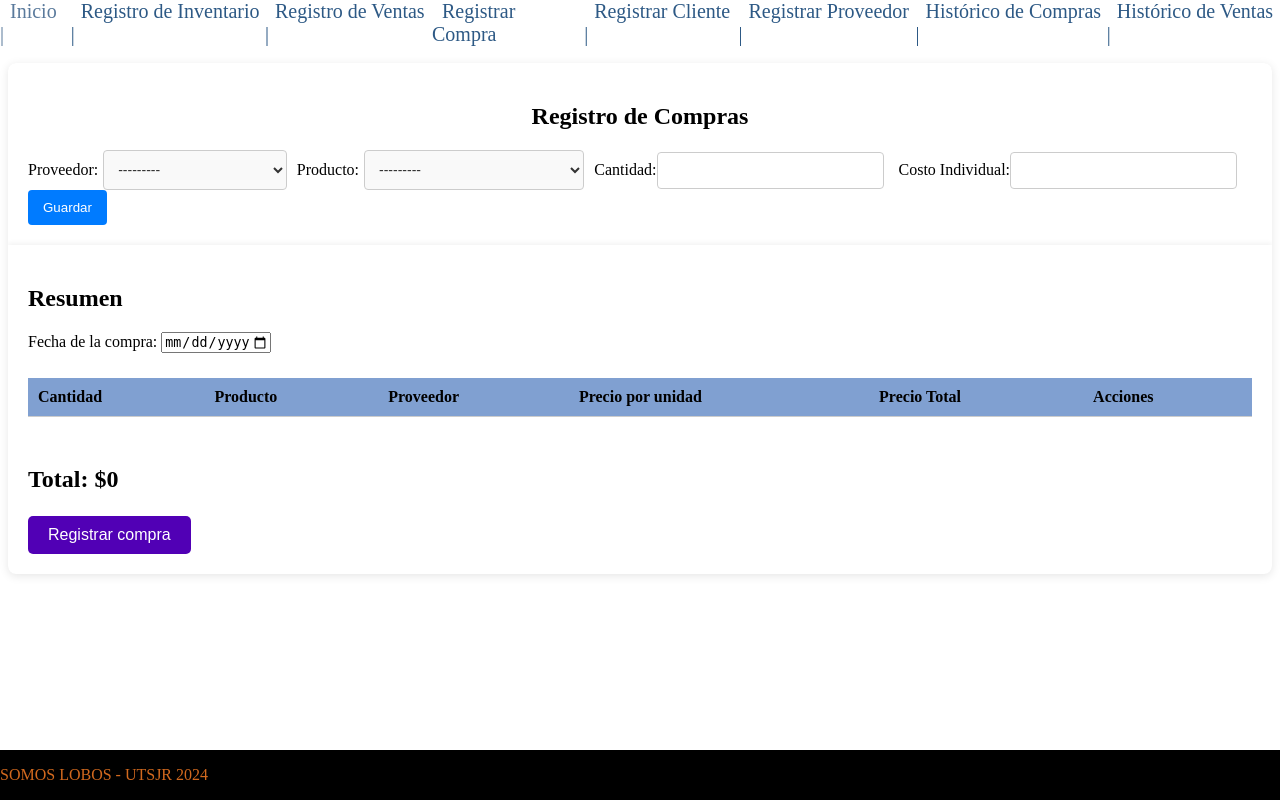
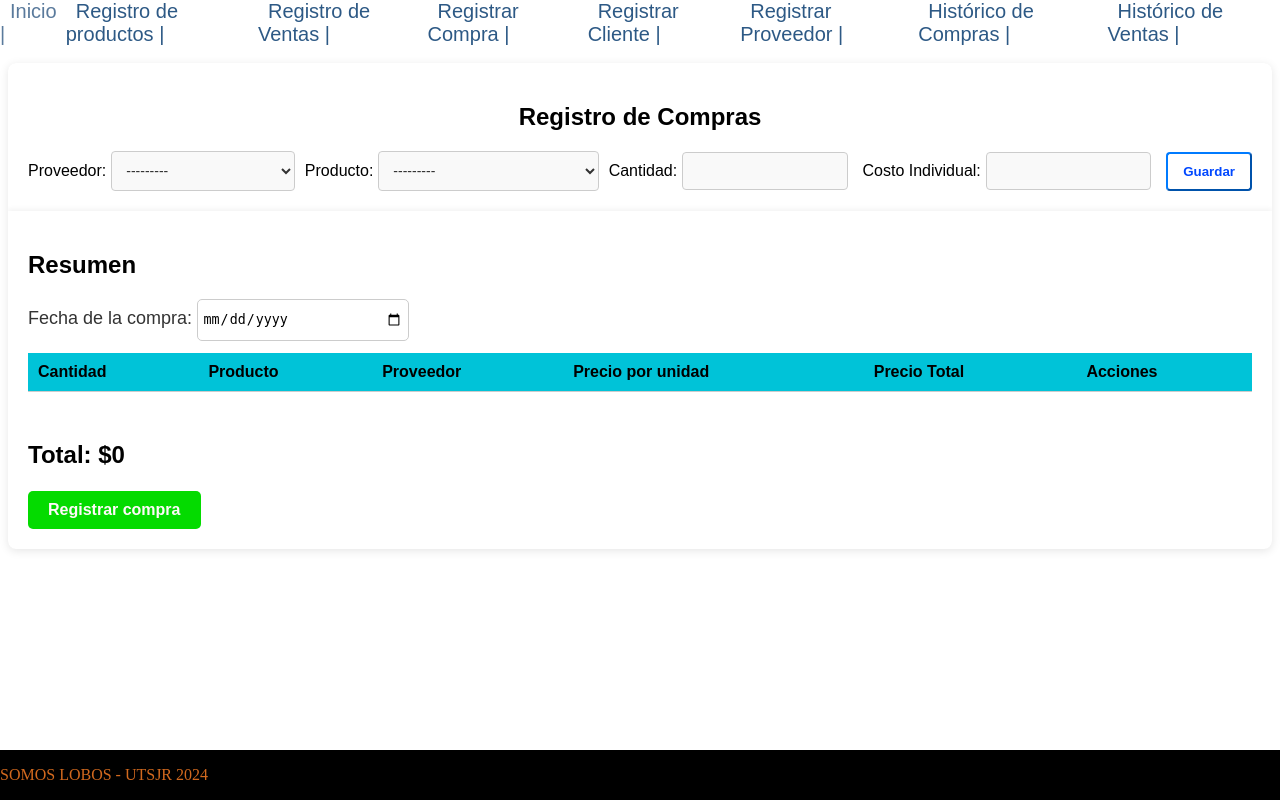
Before and after one commit to Cyrc3/estadias2, a Django app: page /registro_compra/ in a window 1280 px wide. Run offline with Django 3.2, Linux system fonts and the light colour scheme; data that the repository does not hold is empty.

Commit message:
correczion de botones y mejora de diseño en compra

```diff
--- a/estadias1/accounts/forms.py
+++ b/estadias1/accounts/forms.py
@@ -6,10 +6,9 @@ from .models import Categoria, Producto, Cliente, Proveedor, Detalle_Compra, Det
 
 class ProductoForm(forms.ModelForm):
     id_categoria = forms.ModelChoiceField(queryset=Categoria.objects.all(), label='Categoría', to_field_name='descripcion')
-    id_proveedor = forms.ModelChoiceField(queryset=Proveedor.objects.all(), label='Proveedor', to_field_name='razon_social')
     class Meta:
         model = Producto
-        fields = ['nombre','id_proveedor','id_categoria','costo_venta','stock']
+        fields = ['nombre','id_categoria','costo_venta','stock']
 
 
 
--- a/estadias1/accounts/models.py
+++ b/estadias1/accounts/models.py
@@ -45,7 +45,7 @@ class Proveedor(models.Model):
         db_table = 'proveedor'
         managed = False
     def __str__(self):
-        return f"{self.id_proveedor} - {self.razon_social}"
+        return self.razon_social
 
 
 class Categoria(models.Model):
@@ -61,7 +61,6 @@ class Categoria(models.Model):
 
 class Producto(models.Model):
     id_producto = models.AutoField(primary_key=True)
-    id_proveedor = models.ForeignKey(Proveedor, on_delete=models.SET_NULL,db_column='id_proveedor',null=True)
     stock = models.IntegerField()
     nombre = models.CharField(max_length=255)
     id_categoria = models.ForeignKey(Categoria, on_delete=models.SET_NULL,db_column='id_categoria',null=True)
@@ -71,7 +70,7 @@ class Producto(models.Model):
         db_table = 'producto'
         managed = False
     def __str__(self):
-        return f"{self.id_producto} - {self.nombre}"
+        return self.nombre
 
 
 class Compra(models.Model):
--- a/estadias1/accounts/views.py
+++ b/estadias1/accounts/views.py
@@ -123,11 +123,10 @@ def registrar_compra(request):
                 print(f"Error al guardar la compra: {e}")
 
         else:
-              print("El formulario no es válido")
+            print("El formulario no es válido")
     else:
         form=CompraForm()
     return render(request, 'registro_compra.html', {'form':form})
-
 
 
 def registro_ventas(request):
--- a/estadias1/estadias1/static/JavaScript/Registro_compra_form.js
+++ b/estadias1/estadias1/static/JavaScript/Registro_compra_form.js
@@ -62,10 +62,12 @@ document
     document.getElementById("id_costo").value = "";
   });
 
+
+
 //editar compra
 document
-  .getElementById("editarCompraBtn")
-  .addEventListener("click", function () {
+  .getElementById("editarCompraBtn").addEventListener("click", function (event) {
+    event.preventDefault();
     const rows = document.querySelectorAll("#resumenTabla tr");
 
     rows.forEach((row, index) => {
@@ -77,6 +79,8 @@ document
     });
     document.getElementById("editarCompraBtn").style.display = "none"; // Hide the Edit Compra button after it is clicked
   });
+
+
 
 function editarFila(row) {
   const cantidadCell = row.cells[0];
--- a/estadias1/estadias1/static/styles/style_base.css
+++ b/estadias1/estadias1/static/styles/style_base.css
@@ -23,6 +23,7 @@ header nav ul li a:hover {
 
 /* Estilos para el menú de navegación */
 header {
+    font-family: Arial, Helvetica, sans-serif;
     position: fixed;
     top: 0;
     left: 0;
--- a/estadias1/estadias1/static/styles/styles_compras.css
+++ b/estadias1/estadias1/static/styles/styles_compras.css
@@ -1,5 +1,6 @@
 /* Estilos para el contenedor principal */
 .container {
+    font-family: Arial, Helvetica, sans-serif;
     display: flex;
     flex-direction: column;
     max-width: 1300px;
@@ -65,6 +66,29 @@
     font-size: 14px;
 }
 
+#id_cantidad{
+    padding: 10px;
+    border: 1px solid #ccc;
+    border-radius: 4px;
+    background-color: #f9f9f9;
+    color: #333;
+    width: 50%; /* Ocupa todo el ancho disponible */
+    font-size: 14px;
+    margin-right: 10px; /* Tamaño de fuente */
+    margin-left: 5px;
+}
+
+#id_costo{
+    padding: 10px;
+    border: 1px solid #ccc;
+    border-radius: 4px;
+    background-color: #f9f9f9;
+    color: #333;
+    width: 50%; /* Ocupa todo el ancho disponible */
+    font-size: 14px;
+    margin-right: 10px; /* Tamaño de fuente */
+    margin-left: 5px;
+}
 
 
 /* Estilos para los campos del formulario */
@@ -79,13 +103,19 @@
 
 /* Estilos para el botón de guardar */
 #btnGuardar {
-    background-color: #007bff;
-    color: #ffffff;
-    border: none;
+    background-color: #ffffff;
+    color: #0048ff;
+    border-color: #007bff;
     border-radius: 4px;
     padding: 10px 15px;
     cursor: pointer;
+    font-weight: bold;
+}
 
+#btnGuardar:hover{
+    background-color: #006efe;
+    color: #ffffff;
+    border-color: #007bff;
 }
 
 /* Estilos para la sección "bottom" */
@@ -99,14 +129,14 @@
 
 /* Estilos para el encabezado de la tabla */
 #resumenTabla th {
-    background-color: #80a0d1;
+    background-color: #00c3d8;
 }
 
 /* Estilos para la tabla de resumen */
 #resumenTabla {
     width: 100%;
     border-collapse: collapse;
-    margin-top: 2%;
+    margin-top: 1%;
     margin-bottom: 4%;
 }
 
@@ -159,8 +189,9 @@
 }
 
 input[type="submit"] {
-    background-color: #5100b5;
-    color: white;
+    background-color: #04db00;
+    color: rgb(255, 249, 249);
+    font-weight: bold;
     border: none;
     padding: 10px 20px;
     border-radius: 5px;
@@ -171,5 +202,64 @@ input[type="submit"] {
 }
 
 input[type="submit"]:hover {
-    background-color: #7bc1e4;
+    background-color: #cf0080;
 }
+
+#editarCompraBtn {
+    background-color: #ffa200; /* Color de fondo amarillo */
+    margin-left: 10px; /* Espacio a la izquierda para separarlo del otro botón */
+    color: rgb(255, 249, 249);
+    font-weight: bold;
+    border: none;
+    padding: 10px 20px;
+    border-radius: 5px;
+    cursor: pointer;
+    font-size: 16px;
+    margin-top: 50px;
+    margin-left: 2%;
+}
+
+#editarCompraBtn:hover {
+    background-color: #ff9900; /* Color de fondo más oscuro al pasar el mouse */
+}
+
+td{
+    font-weight: bold;
+}
+
+label{
+    font-weight: 500;
+}
+
+#lfecha {
+    font-size: 18px; /* Ajusta el tamaño de la fuente del label */
+    color: #333; /* Cambia el color del texto */
+}
+input[type="date"] {
+    width: 200px; /* Ajusta el ancho del input */
+    height: 30px; /* Ajusta la altura del input */
+    border: 1px solid #ccc; /* Añade un borde al input */
+    border-radius: 5px; /* Redondea las esquinas del input */
+    padding: 5px; /* Añade un poco de espacio alrededor del texto en el input */
+}
+
+
+.editarBtn {
+    background-color: #0095ff; /* Color de fondo azul */
+    color: white; /* Texto en color blanco */
+    border: none; /* Sin bordes */
+    padding: 10px 15px; /* Espaciado interno */
+    border-radius: 5px; /* Bordes redondeados */
+    cursor: pointer; /* Cursor en forma de mano al pasar el mouse */
+    font-size: 13px; /* Tamaño de la fuente */
+}
+
+.eliminarBtn {
+    background-color: #ff0019; /* Color de fondo rojo */
+    color: white; /* Texto en color blanco */
+    border: none; /* Sin bordes */
+    padding: 10px 15px; /* Espaciado interno */
+    border-radius: 5px; /* Bordes redondeados */
+    cursor: pointer; /* Cursor en forma de mano al pasar el mouse */
+    font-size: 13px; /* Tamaño de la fuente */
+}
--- a/estadias1/estadias1/templates/base.html
+++ b/estadias1/estadias1/templates/base.html
@@ -13,9 +13,9 @@
         <nav>
             <ul>
                 <li><a href="{% url 'menu_principal' %}">Inicio  |</a></li>
-                <li><a href="{% url 'producto' %}">Registro de Inventario |</a></li>
+                <li><a href="{% url 'producto' %}">Registro de productos |</a></li>
                 <li><a href="{% url 'ventas' %}">Registro de Ventas | </a></li>
-                <li><a href="{% url 'compra' %}">Registrar Compra</a></li>
+                <li><a href="{% url 'compra' %}">Registrar Compra   |</a></li>
                 <li><a href="{% url 'cliente' %}">Registrar Cliente |</a></li>
                 <li><a href="{% url 'proveedor' %}">Registrar Proveedor |</a></li>
                 <li><a href="{% url 'historicoCompras' %}">Histórico de Compras |</a></li>
--- a/estadias1/estadias1/templates/registro_categoria.html
+++ b/estadias1/estadias1/templates/registro_categoria.html
@@ -18,7 +18,7 @@
     <label for="descripcion">Descripción:</label><br>
     <input type="text" id="descripcion" name="descripcion" required><br>
 
-    <button class="logout-button" onclick="window.location.href='#logout'">Logout</button>
+    <a href="{% url 'producto' %}" class="value">Regresar</a>
 
     <button type="submit">Guardar</button>
 </form>
--- a/estadias1/estadias1/templates/registro_compra.html
+++ b/estadias1/estadias1/templates/registro_compra.html
@@ -18,18 +18,10 @@
 
             <input type="button" value="Guardar" id="btnGuardar">
 
-        {% if form.errors %}
-        <div class="alert alert-danger">
-            {% for field, errors in form.errors.items %}
-            <strong>{{ field|title }}</strong>: {{ errors|striptags }}
-            {% endfor %}
-        </div>
-        {% endif %}
-
     </div>
     <div class="bottom">
         <h2>Resumen</h2>
-        <label for="fecha">Fecha de la compra:</label>
+        <label for="fecha" id="lfecha">Fecha de la compra:</label>
         <input type="date" id="fecha" name="fecha" required>
         <script>
             // Obtener la fecha actual en formato ISO (YYYY-MM-DD)
@@ -39,7 +31,6 @@
             document.getElementById('fecha').setAttribute('max', today);
 
         </script>
-        <button id="editarCompraBtn" style="display: none;">Editar Compra</button>
         <div class="resumen">
             <table id="resumenTabla">
                 <tr>
@@ -56,8 +47,19 @@
                 Total: $<span id="total-compra">0</span>
             </div>
             <input type="submit" value="Registrar compra" id="registrarCompraBtn">
+            <button id="editarCompraBtn" type="button" style="display: none;">Editar Compra</button>
+
         </div>
-    </form>
+        </form>
+
+        {% if form.errors %}
+        <div class="alert alert-danger">
+            {% for field, errors in form.errors.items %}
+            <strong>{{ field|title }}</strong>: {{ errors|striptags }}
+            {% endfor %}
+        </div>
+        {% endif %}
+
     </div>
 </div>
 
--- a/estadias1/estadias1/templates/registro_inventario.html
+++ b/estadias1/estadias1/templates/registro_inventario.html
@@ -24,7 +24,6 @@
         {% endfor %}
     </div>
     {% endif %}
-
     <a href="{% url 'altaCategoria' %}" class="value">Añadir Categoría</a>
 </div>
 {% endblock %}
```
